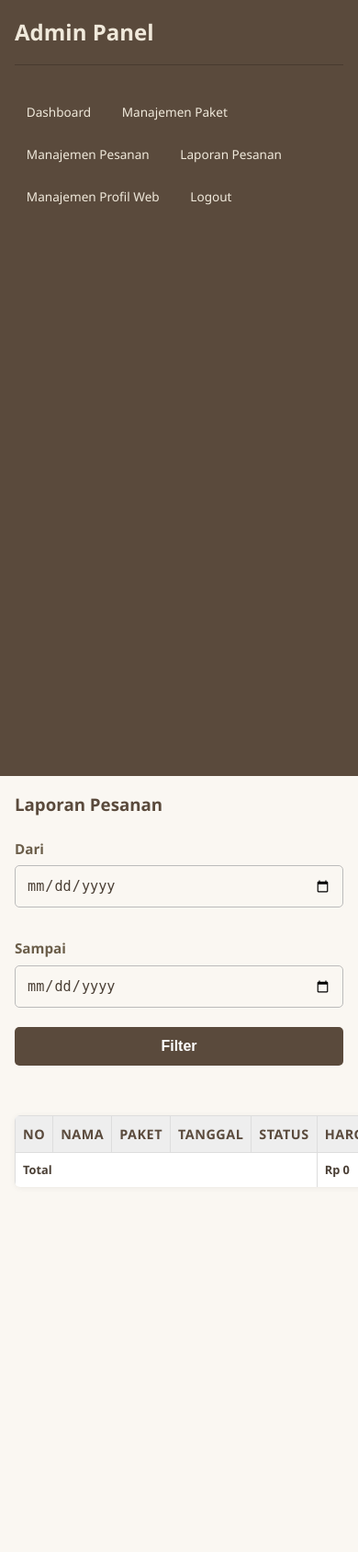
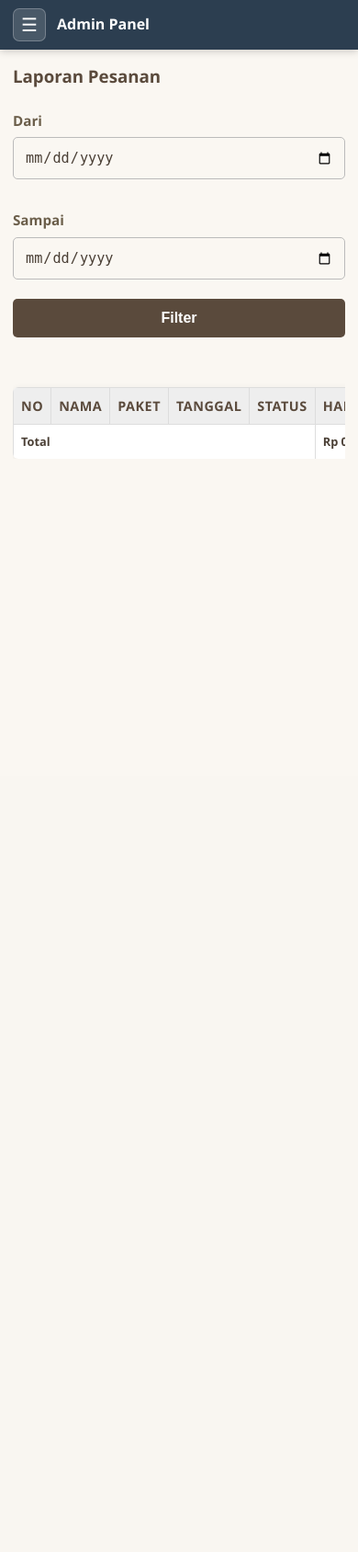
Before and after one commit to wahyuidaya/wedding_jewepe, a PHP site: page /admin/laporan.php in a window 390 px wide. Shown: the whole page at 92% size. After the commit the page ends 499 px from the top, so only its background shows below. Run offline with PHP 8.4, Linux system fonts and the light colour scheme; the visitor is signed in with stand-in values (Sample User, id 1); data that the repository does not hold is empty.

Commit message:
feat(mobile): tambah mobile topbar, hamburger, sidebar drawer, dan auto table horizontal scroll di seluruh admin wedding_jewepe

```diff
--- a/admin/_sidebar.php
+++ b/admin/_sidebar.php
@@ -1,4 +1,101 @@
-<div class="sidebar">
+<style>
+  .wj-mobile-bar {
+    display: none;
+    position: fixed;
+    top: 0;
+    left: 0;
+    right: 0;
+    height: 54px;
+    background: #2c3e50;
+    color: #fff;
+    align-items: center;
+    gap: 12px;
+    padding: 0 14px;
+    z-index: 1001;
+    box-shadow: 0 2px 8px rgba(0,0,0,0.18);
+  }
+  .wj-hamburger {
+    background: rgba(255,255,255,0.14);
+    border: 1px solid rgba(255,255,255,0.25);
+    color: #fff;
+    width: 36px;
+    height: 36px;
+    border-radius: 7px;
+    font-size: 20px;
+    line-height: 1;
+    cursor: pointer;
+    display: inline-flex;
+    align-items: center;
+    justify-content: center;
+  }
+  .wj-mobile-title {
+    font-size: 16px;
+    font-weight: 700;
+    margin: 0;
+  }
+  .wj-backdrop {
+    display: none;
+    position: fixed;
+    inset: 0;
+    background: rgba(0,0,0,0.5);
+    z-index: 1002;
+  }
+  .wj-backdrop.open { display: block; }
+  .wj-table-wrap {
+    width: 100%;
+    max-width: 100%;
+    overflow-x: auto !important;
+    -webkit-overflow-scrolling: touch;
+    display: block;
+  }
+  @media (max-width: 768px) {
+    html, body {
+      overflow-x: hidden !important;
+      max-width: 100vw !important;
+      display: block !important;
+    }
+    .wj-mobile-bar { display: flex !important; }
+    .sidebar {
+      position: fixed !important;
+      top: 0 !important;
+      left: 0 !important;
+      width: 240px !important;
+      height: 100dvh !important;
+      max-height: 100dvh !important;
+      overflow-y: auto !important;
+      z-index: 1003 !important;
+      transform: translateX(-100%) !important;
+      transition: transform 0.25s ease !important;
+      padding-bottom: max(28px, env(safe-area-inset-bottom)) !important;
+    }
+    .sidebar.open { transform: translateX(0) !important; }
+    .main, .content, .main-content {
+      margin-left: 0 !important;
+      width: 100% !important;
+      max-width: 100vw !important;
+      min-width: 0 !important;
+      padding: 68px 14px 24px !important;
+      box-sizing: border-box !important;
+    }
+    .cards, .stats, .stat-grid {
+      grid-template-columns: 1fr !important;
+      flex-direction: column !important;
+    }
+    .wj-table-wrap table {
+      width: 100%;
+      min-width: max-content;
+      white-space: nowrap;
+    }
+  }
+</style>
+
+<div class="wj-mobile-bar">
+  <button type="button" class="wj-hamburger" onclick="toggleWjSidebar()" aria-label="Buka Menu">&#9776;</button>
+  <span class="wj-mobile-title">Admin Panel</span>
+</div>
+<div class="wj-backdrop" id="wjBackdrop" onclick="toggleWjSidebar()"></div>
+
+<div class="sidebar" id="wjSidebar">
   <h2>Admin Panel</h2>
   <ul>
     <li><a href="dashboard.php">Dashboard</a></li>
@@ -9,3 +106,19 @@
     <li><a href="logout.php" onclick="return confirm('Apakah Anda yakin ingin logout?')">Logout</a></li>
   </ul>
 </div>
+
+<script>
+  function toggleWjSidebar() {
+    document.getElementById('wjSidebar').classList.toggle('open');
+    document.getElementById('wjBackdrop').classList.toggle('open');
+  }
+  document.addEventListener('DOMContentLoaded', function() {
+    document.querySelectorAll('table').forEach(function(t) {
+      if (!t.parentElement || t.parentElement.classList.contains('wj-table-wrap')) return;
+      var w = document.createElement('div');
+      w.className = 'wj-table-wrap';
+      t.parentNode.insertBefore(w, t);
+      w.appendChild(t);
+    });
+  });
+</script>
```
